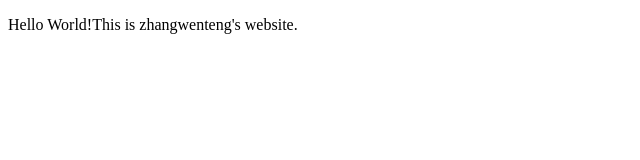
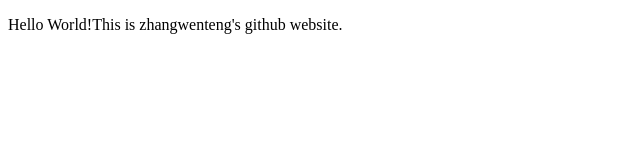
Before and after one commit to AnAnUncle/hello-world-website, a plain HTML site: page index.html in a window 1280 px wide. Shown: the full height of the page, 0-640 px from the left. Drawn offline with Linux system fonts and the light colour scheme.

Commit message:
feat: add github text

```diff
--- a/index.html
+++ b/index.html
@@ -4,6 +4,6 @@
         <title>Hello World</title>
     </head>
     <body>
-        <p>Hello World!This is zhangwenteng's website.</p>
+        <p>Hello World!This is zhangwenteng's github website.</p>
     </body>
 </html>
```
